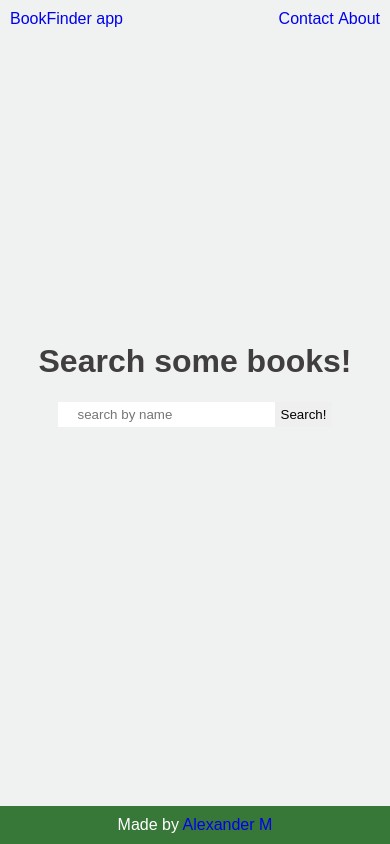
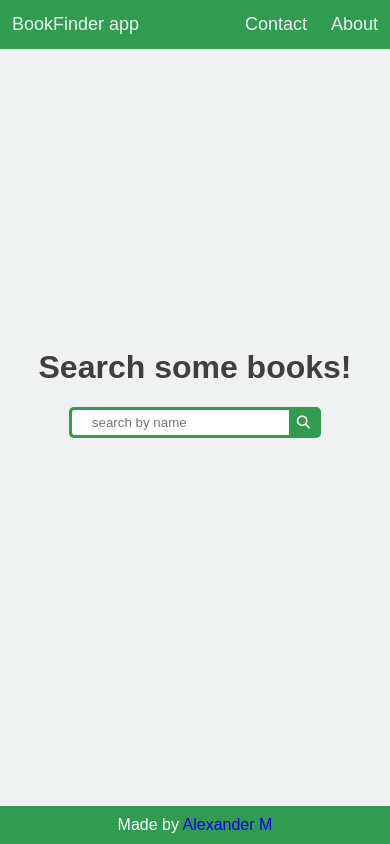
Before and after one commit to Alexander15M/BookFinderApp, a plain HTML site: page index.html in a window 390 px wide. Drawn offline with Linux system fonts and the light colour scheme.

Commit message:
added improvements: - improved HTML structure - added font awesome icon - added media queries for responsiveness - added small fixes for scripts.js

```diff
--- a/index.html
+++ b/index.html
@@ -6,18 +6,19 @@
     <meta name="viewport" content="width=device-width, initial-scale=1.0">
     <link rel="stylesheet" type="text/css" href="./styles/style.css">
     <script src="/scripts/scripts.js"></script>
+    <script src="https://kit.fontawesome.com/026f86d8a9.js" crossorigin="anonymous"></script>
     <title>Book search App</title>
 </head>
 <body>
-    <header><a href="#" class="header-logo">BookFinder app</a><ul class="navbar-links">
-        <li class="navbar-items"><a href="#">Contact</a></li>
-        <li class="navbar-items"><a href="#">About</a></li>
-    </ul></header>
+    <header><a href="#" class="header-logo">BookFinder app</a><div class="navbar-links">
+        <a href="#contact">Contact</a></li>
+        <a href="#about">About</a>
+    </div></header>
     <div class="root-container">
         <div class="search">
           <h1 class="title">Search some books!</h1>
           <div class="lookup">
-            <input type="text" class="search-bar" placeholder="search by name"><button class="lookup-button">Search!</button>
+            <input type="text" class="search-box" placeholder="search by name"><button title="Search" class="lookup-button"><i class="fa-solid fa-magnifying-glass"></i></button>
           </div>
         </div><div id="loading-spinner" class="hidden"></div>
           <div id="books-container" class="hidden">
@@ -57,7 +58,7 @@
          <p><b class="book-info-title">Author</b>: ${author}</p>
          <p><b class="book-info-title">Publisher</b>: ${publisher}</p>
          <p><b class="book-info-title">Published Date</b>: ${publishedDate}</p>
-         <a class="know-more" href="${book?.selfLink || '#'}">More</a>
+         <a class="know-more" href="${book?.volumeInfo?.previewLink || '#'}">Preview</a>
        </div>
      </div>
    </div>`;
--- a/scripts/scripts.js
+++ b/scripts/scripts.js
@@ -1,5 +1,5 @@
 async function retrieveData () {
-    const searchInputValue = document.querySelector("input.search-bar")?.value;
+    const searchInputValue = document.querySelector("input.search-box")?.value;
     let items = [];
     if (searchInputValue && searchInputValue.length && searchInputValue.length > 0) {
       const response = await fetch(`https://www.googleapis.com/books/v1/volumes?q=${searchInputValue}`);
@@ -28,21 +28,24 @@ async function retrieveData () {
  }
 
  async function handleSearch() {
-  const searchInputValue = document.querySelector("input.search-bar")?.value;
+  const searchInputValue = document.querySelector("input.search-box")?.value;
   if (searchInputValue && searchInputValue.length && searchInputValue.length > 0) {
     showLoading();
     await createBookCards()
   }
  }
+
  document.addEventListener("DOMContentLoaded", function () {
   const searchButton = document.querySelector("button.lookup-button");
   searchButton.addEventListener("click", handleSearch);
 
-  const input = document.querySelector("input.search-bar");
+  const input = document.querySelector("input.search-box");
+
     input.addEventListener("keyup", function (event) {
       if (event.keyCode === 13) {
         event.preventDefault();
         document.querySelector("button.lookup-button").click();
       }
     });
+
 });
--- a/styles/style.css
+++ b/styles/style.css
@@ -9,20 +9,26 @@ body {
   }
 header {
   display: flex;
-  color: #377737;
-  padding: 10px 10px;
+  background-color: #309C4F;
+  overflow: hidden;
   text-align: center;
   justify-content: space-between;
 }
 
-ul.navbar-links {
-  list-style-type: none;
-  margin: 0;
-  padding: 0;
+.navbar-links a, .header-logo {
+  float: left;
+  color: #eff2f1;
+  text-align: center;
+  padding: 12px;
+  text-decoration: none;
+  font-size: 18px;
+  line-height: 25px;
+  border-radius: 4px;
 }
 
-li.navbar-items {
-  display: inline;
+.navbar-links a:hover {
+  background-color: #ddd;
+  color: #309C4F;
 }
 
 .root-container {
@@ -47,14 +53,28 @@ li.navbar-items {
     display: flex;
 }
 
-.search-bar {
+.search-box {
     border: none;
     padding: 5px 20px;
-    outline: none
+    outline: none;
+    border-radius: 5px 0 0 5px;
+    border: 3px solid #309C4F;
+    border-right: none;
 }
 
 .lookup-button {
-  border: none;
+  border: 3px solid #309C4F;
+  border-left: none;
+  background-color: #309C4F;
+  border-radius: 0 5px 5px 0;
+  padding: 5px 8px;
+}
+
+.lookup-button:hover {
+  cursor: pointer
+}
+.fa-magnifying-glass {
+  color:#eff2f1;
 }
 
 #books-container {
@@ -154,7 +174,7 @@ book-info > p {
 
 footer {
 width: 100%;
-background-color: #377737;
+background-color: #309C4F;
 color: white;
 padding: 10px 0;
 margin-top: 50px;
@@ -177,3 +197,21 @@ a:hover {
 a:active {
   text-decoration: underline;
 }
+
+
+@media screen and (max-width:1300px) {
+  .book-card{
+    width:45%;
+  }
+}
+@media screen and (max-width:900px) {
+  .book-card{
+    width:80%;
+  }
+}
+
+@media screen and (max-width:600px) {
+  .book-card{
+    width:90%;
+  }
+}
```
Lines whose indentation alone changed are shown as unchanged.
